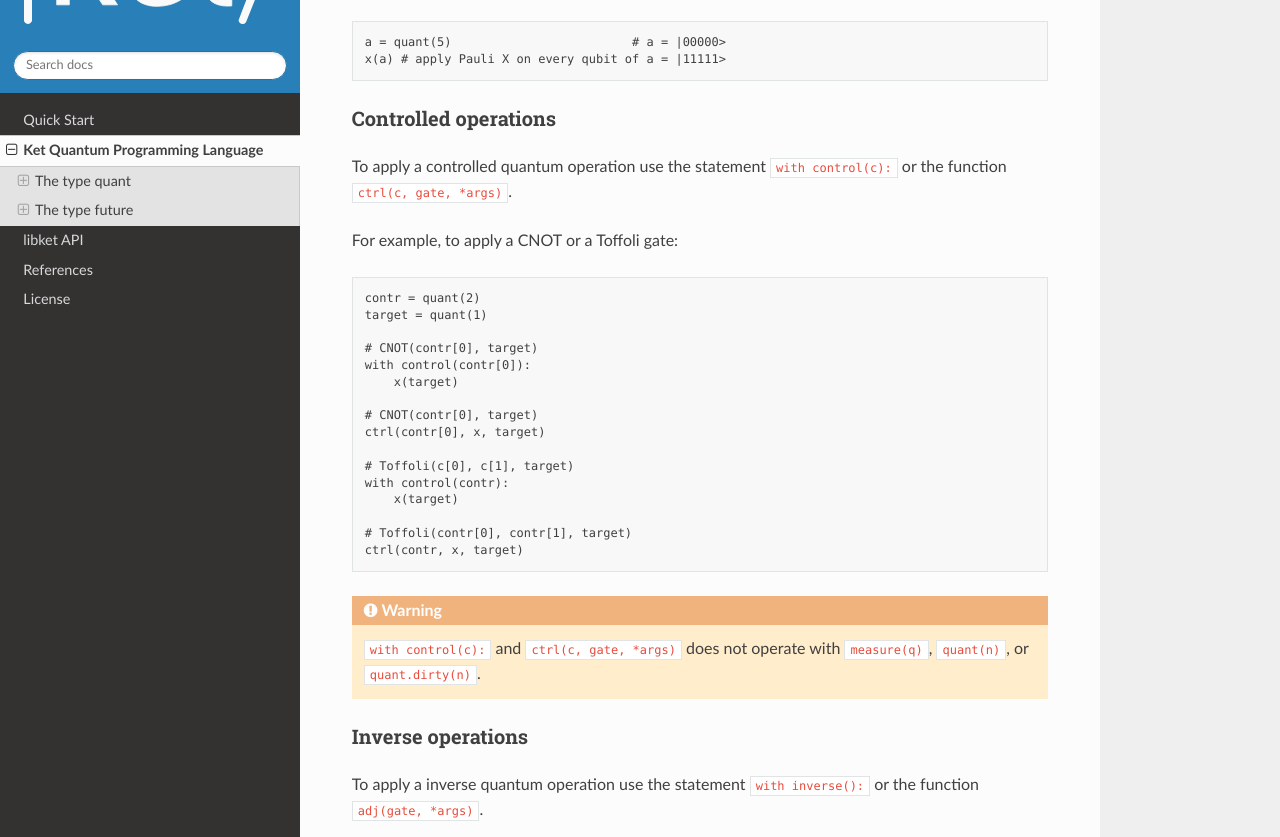
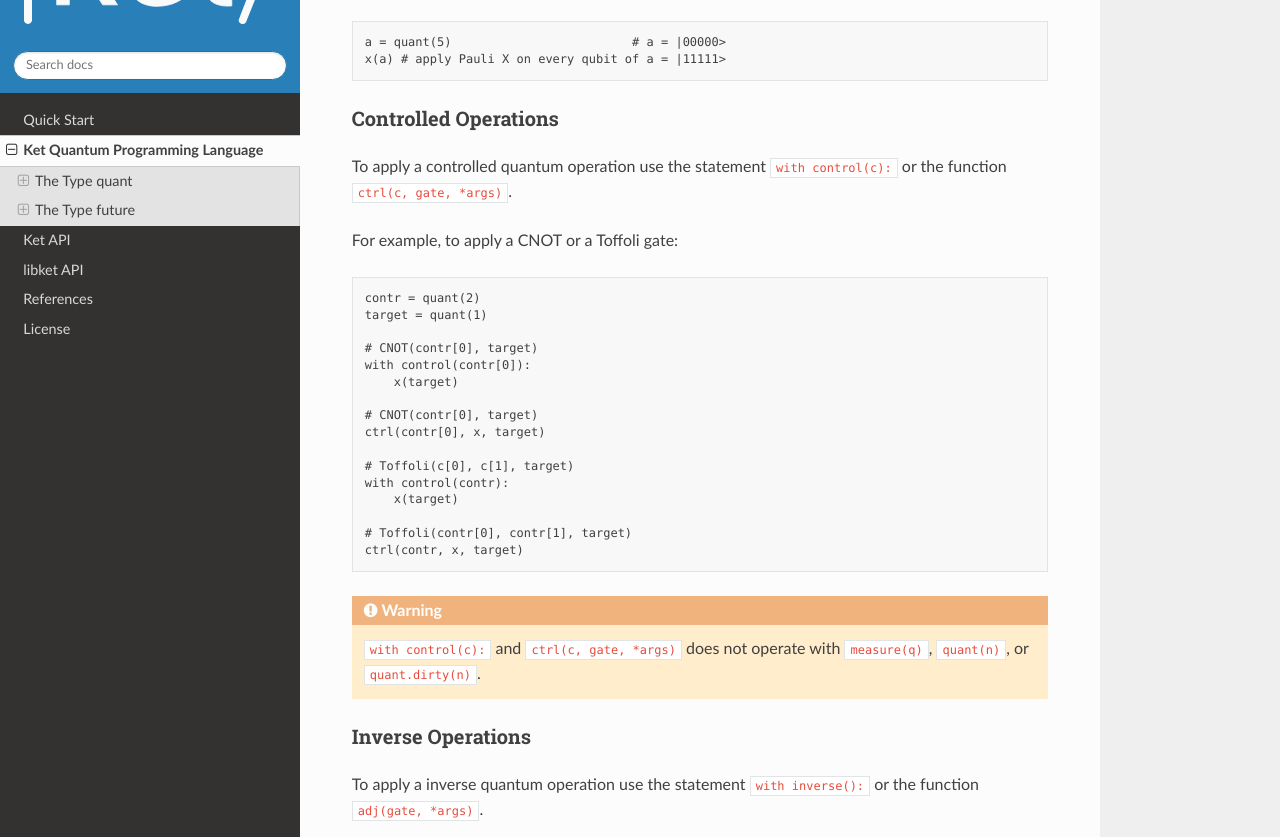
Before and after one commit to quantum-ket/ket, a Sphinx documentation site: the page built from docs/source/ket.rst, in a window 1280 px wide and 1400 px high, scrolled down 1124 px. Shown: the part 155-992 px from the top of the window. Built offline with Sphinx 7.4.7 and the Read the Docs theme 2.0.0, drawn with Linux system fonts in a browser that asks for light colours; some of the changed text lies outside the part shown.

Commit message:
improve documentation

```diff
--- a/docs/requirements.txt
+++ b/docs/requirements.txt
@@ -1,2 +1,3 @@
 breathe==4.19.2
 pygments-ket
+ket-lang
--- a/docs/source/conf.py
+++ b/docs/source/conf.py
@@ -33,7 +33,9 @@
 # Add any Sphinx extension module names here, as strings. They can be
 # extensions coming with Sphinx (named 'sphinx.ext.*') or your custom
 # ones.
-extensions = ['breathe']
+extensions = ['breathe', 'sphinx.ext.autodoc', 'sphinx.ext.napoleon']
+
+napoleon_numpy_docstring = True
 
 # Add any paths that contain templates here, relative to this directory.
 templates_path = []
--- a/docs/source/index.rst
+++ b/docs/source/index.rst
@@ -24,6 +24,7 @@
 
    quick_start
    ket
+   ket_api
    libket
    references
    license
--- a/docs/source/ket.rst
+++ b/docs/source/ket.rst
@@ -4,7 +4,7 @@
 This documentation aims to present the Ket quantum programming embedded in
 Python. Previous knowledge of Python and quantum computation is required.
 
-The type quant
+The Type quant
 --------------
 
 The type ``quant`` holds an array of qubits and it is initialized with
@@ -56,7 +56,7 @@
     x(a) # apply Pauli X on every qubit of a = |11111>
 
 
-Controlled operations
+Controlled Operations
 ^^^^^^^^^^^^^^^^^^^^^
 
 To apply a controlled quantum operation use the statement ``with control(c):``
@@ -86,7 +86,7 @@
 .. warning:: ``with control(c):`` and ``ctrl(c, gate, *args)`` does not operate
     with ``measure(q)``, ``quant(n)``, or ``quant.dirty(n)``.
 
-Inverse operations
+Inverse Operations
 ^^^^^^^^^^^^^^^^^^
 
 To apply a inverse quantum operation use the statement ``with inverse():`` or
@@ -116,7 +116,7 @@
 .. warning:: ``with inverse():`` and ``adj(gate, *args)`` does not operate with
     ``measure(q)``, ``quant(n)``, or ``quant.dirty(n)``.
 
-The type future
+The Type future
 ---------------
 
 The type ``future`` holds an ``int`` that is primarily available at the quantum
@@ -140,5 +140,5 @@
     ``future``-``int`` are ``==``, ``!=``, ``<``, ``<=``, ``>``, ``>=``, ``+``,
     ``-``, ``*``, ``/``, ``<<``, ``>>``, ``and``, ``xor``, and ``or``.
 
-Statement integration
+Statement Integration
 ^^^^^^^^^^^^^^^^^^^^^
--- a/docs/source/libket.rst
+++ b/docs/source/libket.rst
@@ -7,7 +7,7 @@
 .. doxygenclass:: ket::quant
    :members: quant, dirty, operator(), operator|, inverted, len, free
 
-Quantum gates
+Quantum Gates
 -------------
 
 .. doxygenfunction:: x
--- a/setup.py
+++ b/setup.py
@@ -1,4 +1,5 @@
 import subprocess
+import setuptools
 import sys
 
 try:
@@ -22,7 +23,7 @@
                       ]
 
 setup (name = 'ket-lang',
-       version='0.1b1',
+       version='0.1b2',
        cmake_source_dir='.',
        author='Evandro Chagas Ribeiro da Rosa',
        author_email='evandro.crr@posgrad.ufsc.br',
@@ -31,7 +32,7 @@
        long_description_content_type='text/markdown',
        url='https://gitlab.com/quantum-ket/ket',
        license='MIT',
-       packages=['ket'],
+       packages=setuptools.find_namespace_packages(include=['ket', 'ket.*']),
        setup_requires=setup_requirements,
        classifiers=['Programming Language :: Python :: 3 :: Only',
                     'Programming Language :: C++',
```
Also changed, not shown: docs/source/ket_api.rst (added, +46 -0 lines), 5 other files.
